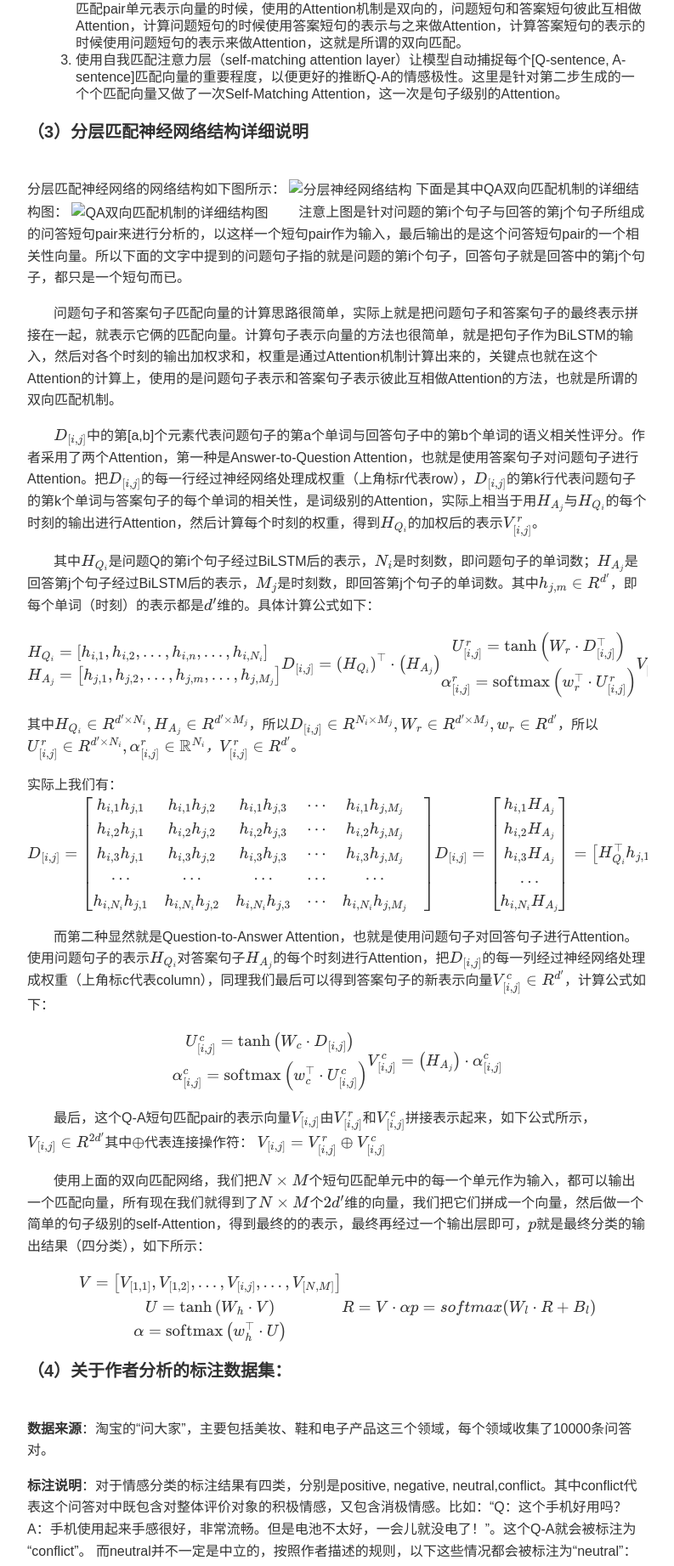
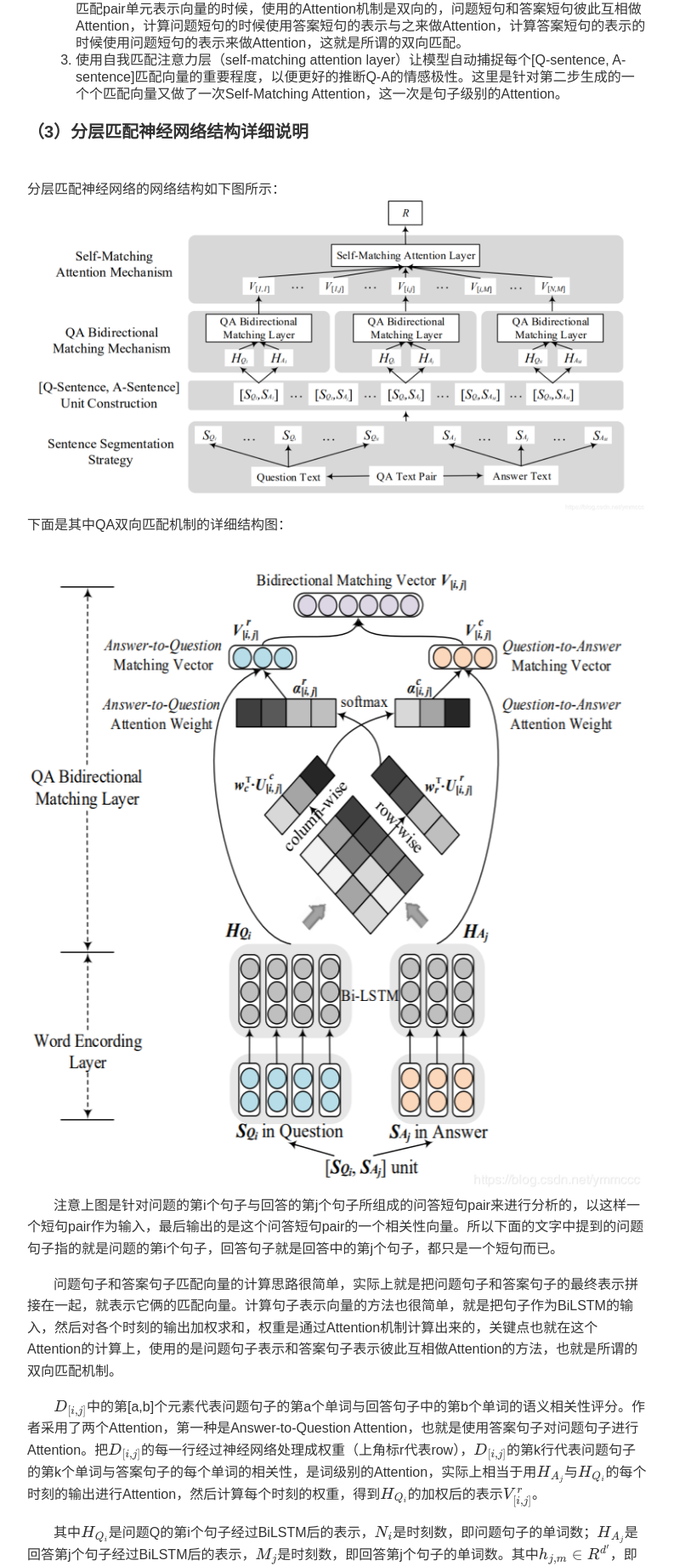
Before and after one commit to yuanmingchen/yuanmingchen.github.io, a Jekyll site: the page built from _posts/2019-04-12-SC towards QA with Hierarchical Matching Network.md, in a window 1280 px wide. Shown: the part 862-2705 px from the top of the page at 85% size, without its empty margins (118-911 px from the left). Built offline with Jekyll 4.4.1, drawn with Linux system fonts in a browser that asks for light colours; formulas are drawn with MathJax 3; comment, search, counter and statistics services are not loaded.

Commit message:
Updates _posts/2019-04-12-SC towards QA with Hierarchical Matching Network.md
Auto commit by GitBook Editor

```diff
--- a/_posts/2019-04-12-SC towards QA with Hierarchical Matching Network.md
+++ b/_posts/2019-04-12-SC towards QA with Hierarchical Matching Network.md
@@ -25,9 +25,9 @@ slug: SCtoQa
 
 #### （3）分层匹配神经网络结构详细说明
  分层匹配神经网络的网络结构如下图所示：
-![分层神经网络结构](/images/posts/post1-1.png){: width="100%"}
+![分层神经网络结构](/res/images/posts/post1-1.png){: width="100%"}
 下面是其中QA双向匹配机制的详细结构图：
-![QA双向匹配机制的详细结构图](/images/posts/post1-2.png){: width="100%"}
+![QA双向匹配机制的详细结构图](/res/images/posts/post1-2.png){: width="100%"}
 &#160; &#160; &#160; &#160;注意上图是针对问题的第i个句子与回答的第j个句子所组成的问答短句pair来进行分析的，以这样一个短句pair作为输入，最后输出的是这个问答短句pair的一个相关性向量。所以下面的文字中提到的问题句子指的就是问题的第i个句子，回答句子就是回答中的第j个句子，都只是一个短句而已。
 
 &#160; &#160; &#160; &#160;问题句子和答案句子匹配向量的计算思路很简单，实际上就是把问题句子和答案句子的最终表示拼接在一起，就表示它俩的匹配向量。计算句子表示向量的方法也很简单，就是把句子作为BiLSTM的输入，然后对各个时刻的输出加权求和，权重是通过Attention机制计算出来的，关键点也就在这个Attention的计算上，使用的是问题句子表示和答案句子表示彼此互相做Attention的方法，也就是所谓的双向匹配机制。
@@ -103,4 +103,4 @@ $$
  3. 不包含感情的客观事实。比如“Q：手机什么颜色？ A：蓝色”
  4. 对比两个或多个产品的问答。比如“Q：这款手机和iPhone6相比怎么样？ A：那决定于你，它们是不可比较的”
 下面是数据分布情况：
-![标注数据分布情况](/images/posts/post1-3.png)
+![标注数据分布情况](/res/images/posts/post1-3.png)
```
Also changed, not shown: _posts/2019-04-16-Sliced Recurrent Neural Networks.md (+2 -2 lines).
